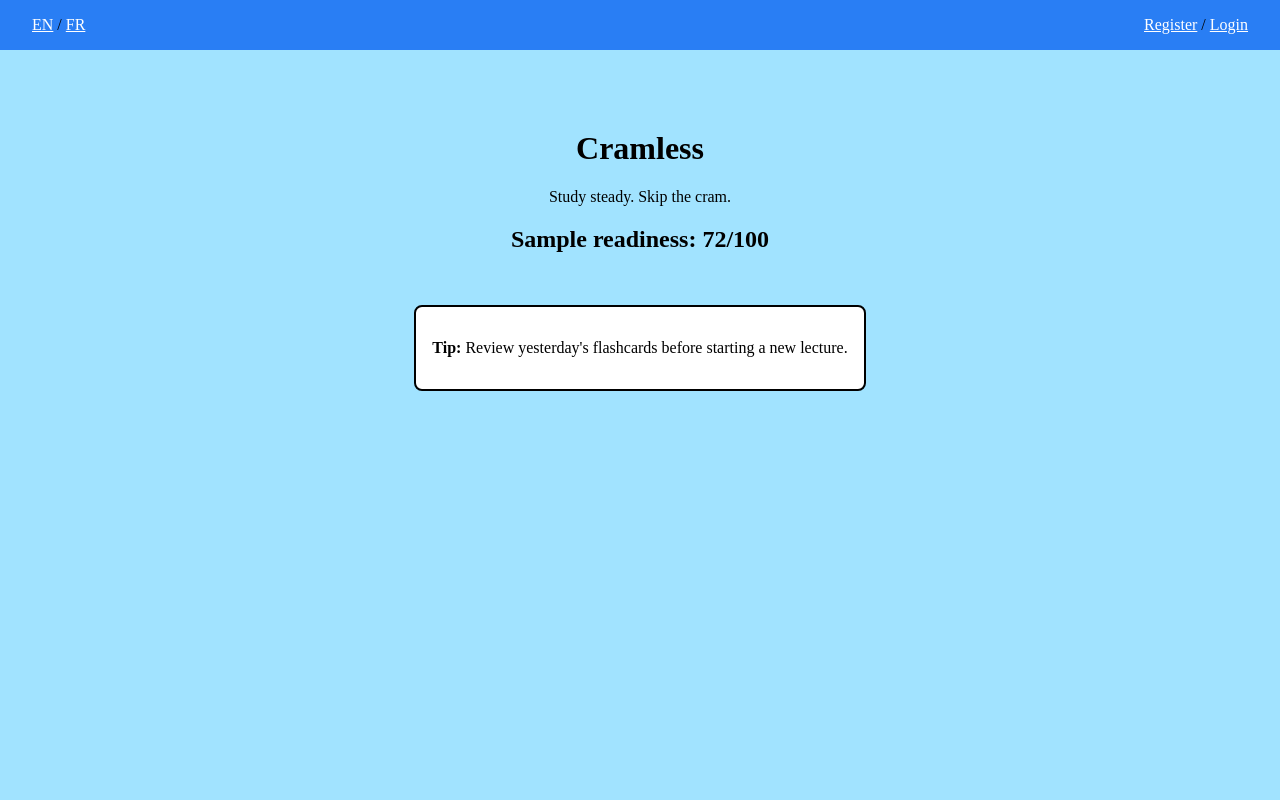
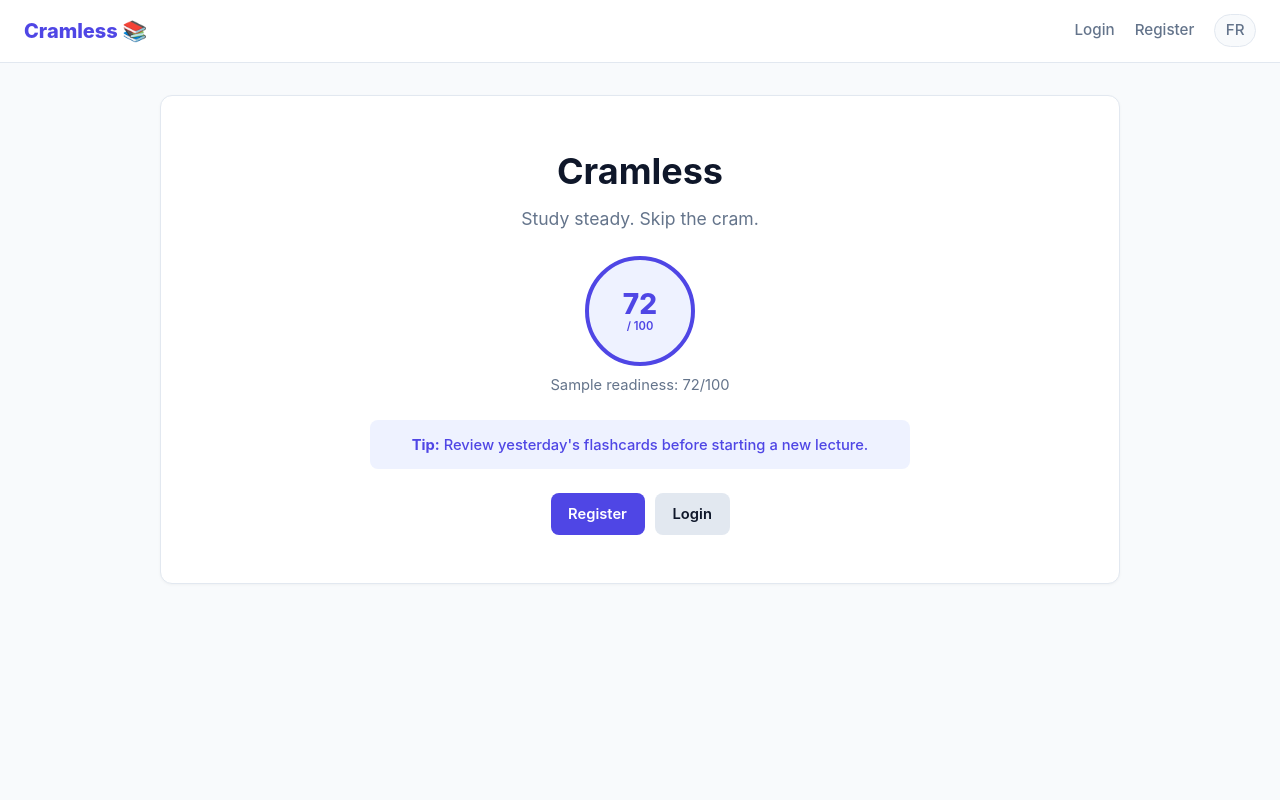
Before and after one commit to Andy-R2D2/cramless, a Flask app: page / in a window 1280 px wide. Run offline with Flask 3, Linux system fonts and the light colour scheme.

Commit message:
Update home.html

```diff
--- a/cramless/templates/home.html
+++ b/cramless/templates/home.html
@@ -1,80 +1,29 @@
-<!doctype html>
-<!-- Role 1: homepage. Every other page goes in this templates/ folder too. -->
-<html lang="{{ lang }}">
-<head>
-  <meta charset="utf-8">
-  <title>Cramless</title>
-</head>
+{% extends "base.html" %}
+{% block title %}Cramless — {{ t.welcome }}{% endblock %}
 
-
-<body>
-
-  <div class="top-row">
-
-    <div class="language-switch">
-      <!-- Language switch: calls the /language/<lang> route in app.py -->
-      <a href="/language/en">EN</a> / <a href="/language/fr">FR</a>
-    </div>
-
-    <div class="auth-links">
-      <a href="/register">Register</a> / <a href="/login">Login</a>
-    </div>
-
-  </div>
-
-  <div class="background">
-    <h1 style="color: black;">Cramless</h1>
+{% block content %}
+<div class="hero">
+    <h1>Cramless</h1>
     <p>{{ t.welcome }}</p>
 
     <!-- Sample readiness score (fixed demo data from app.py) -->
-    <h2>Sample readiness: {{ sample_score }}/100</h2>
+    <div class="score-circle">
+        <span>{{ sample_score }}</span>
+        <span style="font-size: 0.7rem; font-weight: 600;">/ 100</span>
+    </div>
+    <p style="font-size: 0.92rem; margin-bottom: 1.5rem;">Sample readiness: {{ sample_score }}/100</p>
 
-    <div class="tip-box">
-      <p><strong>Tip:</strong> {{ tip }}</p>
+    <div class="alert alert-info" style="max-width: 540px; margin: 0 auto 1.5rem auto;">
+        <strong>Tip:</strong> {{ tip }}
     </div>
 
-  </div>
-
-  <!-- TODO (Role 1): add CSS and make it look good -->
-</body>
-</html>
-
-
-<style>
-
-  body {
-    margin: 0;
-    background-color: rgb(161, 227, 255);
-  }
-
-  .background {
-    text-align: center;
-    margin-top: 5rem;
-  }
-
-  .top-row {
-    display: flex;
-    justify-content: space-between;
-    align-items: center;
-    background-color: rgb(41, 126, 244);
-    padding: 1rem 2rem;
-    width: 100%;
-    box-sizing: border-box;
-  }
-
-  .language-switch a, .auth-links a {
-    color: white;
-  }
-
-
-  .tip-box {
-    margin-top: 2rem;
-    background-color: rgb(255, 255, 255);
-    padding: 1rem;
-    border-radius: 8px;
-    border: 2px solid black;
-    display: inline-block;
-  }
-
-
-</style>
+    {% if not session.get('user_id') %}
+        <div class="form-row" style="justify-content: center; margin-bottom: 0;">
+            <a href="/register" class="btn">{{ t.register }}</a>
+            <a href="/login" class="btn btn-secondary">{{ t.login }}</a>
+        </div>
+    {% else %}
+        <a href="{{ url_for('dashboard') }}" class="btn">{{ t.dashboard }}</a>
+    {% endif %}
+</div>
+{% endblock %}
```
